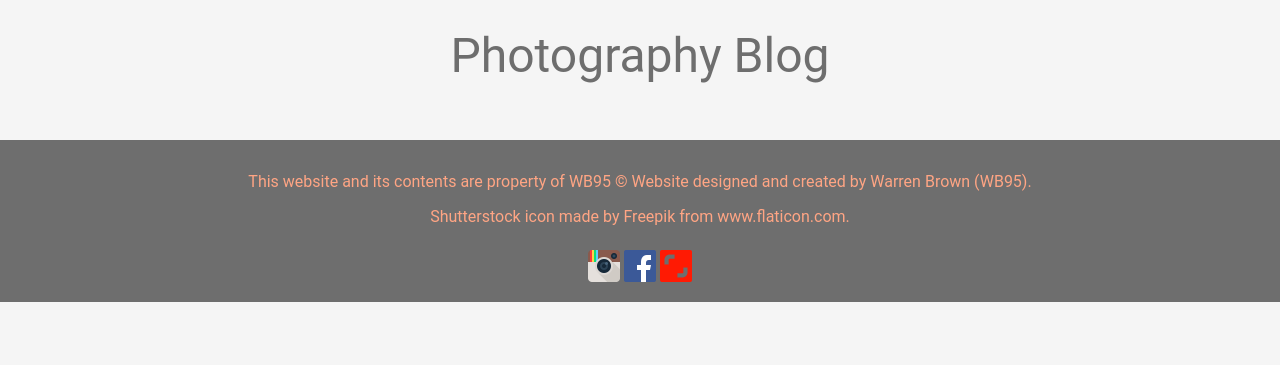
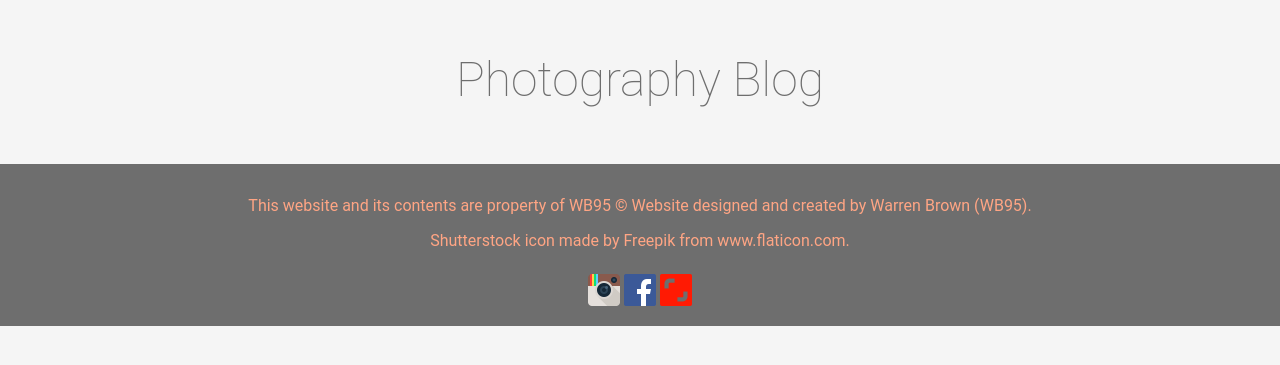
Before and after one commit to warrenb95/wb95DjangoApp, a Django app: page /blog/photography/ in a window 1280 px wide. Shown: the part 93-458 px from the top of the page. Run offline with Django 3.2, Linux system fonts and the light colour scheme; data that the repository does not hold is empty.

Commit message:
Comment modal form, comment model
CHnaged some page-title css o make text lighter, sorted urls on blog page to be correct, copied in first blog post for testing

```diff
--- a/blog/templates/blog/photography.html
+++ b/blog/templates/blog/photography.html
@@ -10,7 +10,9 @@
 {% block content %}
 	<main class="main-col">
 
-		<section class="page-title">{{title}}</section>
+		<section class="page-title">
+			<h1>{{title}}</h1>
+		</section>
 
 		<section class="grid">
 
@@ -25,14 +27,14 @@
 
 					<div class="text_container">
 						<div class="post_title">
-							<a href="{% url 'photography-post' post.slug %}">
+							<a href="{% url 'blog:post' post.slug %}">
 	                			<h2>{{post.title}}</h2>
 	    					</a>
 
 							<p>{{post.date_posted|date:"D, M - Y"}}</p>
 						</div>
 
-						<p>{{post.section.first.text1|slice:":250"}} <a href="{% url 'photography-post' post.slug %}">Read more...</a></p>
+						<p>{{post.section.first.text1|slice:":250"}} <a href="{% url 'blog:post' post.slug %}">Read more...</a></p>
 					</div>
 	            </div>
 			{% endfor %}
--- a/blog/views.py
+++ b/blog/views.py
@@ -7,7 +7,7 @@ def photography(request):
 	params = {
 		'title' : 'Photography Blog',
 		'blog_posts' : BlogPost.objects.all().order_by('-date_posted'),
-		"meta_desc" : "wb95 blog. Here you will find all the blogs written by wb95."
+		'meta_desc' : "wb95 blog. Here you will find all the blogs written by wb95."
 	}
 
 	return render(request, 'blog/photography.html', params)
@@ -20,7 +20,7 @@ def photographyPost(request, post_slug):
 	params = {
 		'post': blogPost,
 		'sections': blogPost.section.all(),
-		"meta_desc" : "wb95 blog post."
+		'meta_desc' : "wb95 blog post."
 	}
 
 	return render(request, 'blog/photographyDetail.html', params)
--- a/photography/static/photography/css/index.css
+++ b/photography/static/photography/css/index.css
@@ -45,7 +45,7 @@ nav {
 }
 
 .page-title{
-    margin-top: 2.75em;
+    margin-top: 4em;
 }
 
 /*####################################################################*/
--- a/photography/static/photography/css/main.css
+++ b/photography/static/photography/css/main.css
@@ -133,8 +133,14 @@ main {
 
 .page-title {
     text-align: center;
-    font-size: 3em;
-    margin-top: 2.5em;
+    font-size: 2em;
+    margin-top: 3em;
+}
+
+.page-title h1{
+    font-weight: lighter;
+    margin: auto;
+    margin-top: 3em;
 }
 /*####################################################################*/
 
--- a/photography/templates/photography/home.html
+++ b/photography/templates/photography/home.html
@@ -22,7 +22,9 @@
 
 	<section class="about">
 
-		<section class="page-title">Who am I?</section>
+		<section class="page-title">
+			<h1>Who am I?</h1>
+		</section>
 
 		<section class="grid desc">
 
```
Also changed, not shown: blog/forms.py (added, +7 -0 lines), blog/models.py (+9 -0 lines), blog/templates/blog/photographyDetail.html (+6 -2 lines), static/media/images/blog/photography/20161229-IMG_0282.jpg (added), static/media/images/blog/photography/20170121-IMG_1254.jpg (added), static/media/images/blog/photography/20170311-IMG_1889.jpg (added), static/media/images/blog/photography/selfPortrait.jpg (added).
